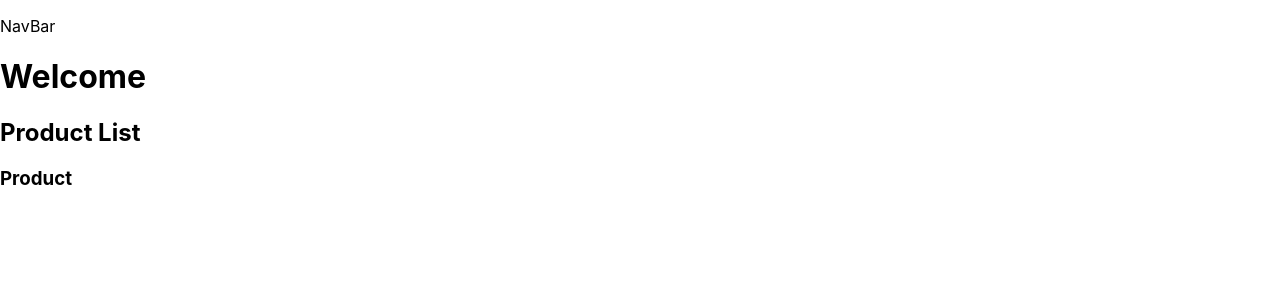
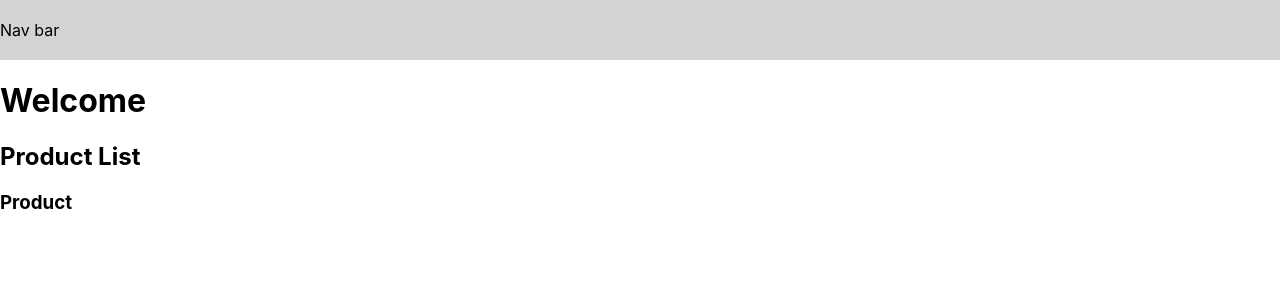
Before and after one commit to stephaniehansen/react-store-app, a React (Create React App) app: page / in a window 1280 px wide. Shown: the top 300 px of the page. Built offline with nearby package versions, Linux system fonts and the light colour scheme.

Commit message:
feat: add basic styling

```diff
--- a/src/components/NavBar/NavBar.jsx
+++ b/src/components/NavBar/NavBar.jsx
@@ -1,11 +1,12 @@
 import React, { Component } from 'react';
+import styles from "./NavBar.module.scss"
 
 class NavBar extends Component {
   render() {
     return (
-      <>
-        <p>NavBar</p>
-      </>
+      <nav className={styles.navBar}>
+        Nav bar
+      </nav>
     );
   }
 }
--- a/src/components/NavBar/NavBar.module.scss
+++ b/src/components/NavBar/NavBar.module.scss
@@ -0,0 +1,6 @@
+.navBar {
+  display: flex;
+  align-items: center;
+  background-color: lightgrey;
+  height: 60px;
+}
```
